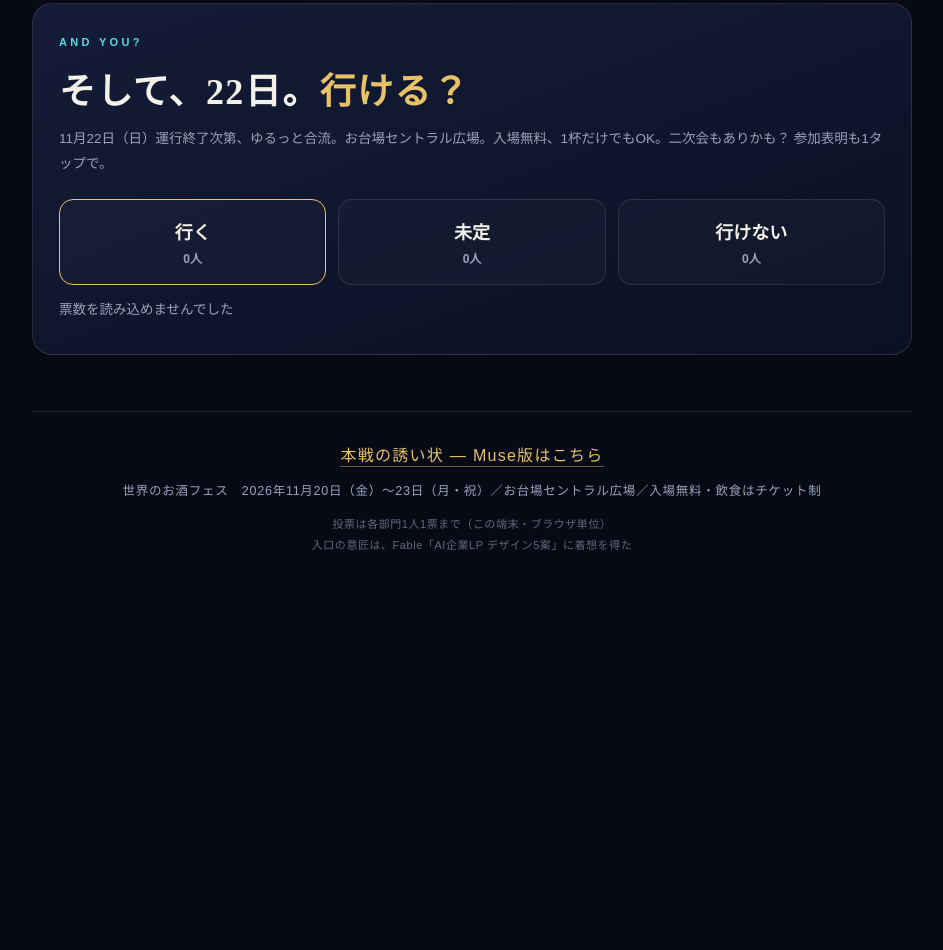
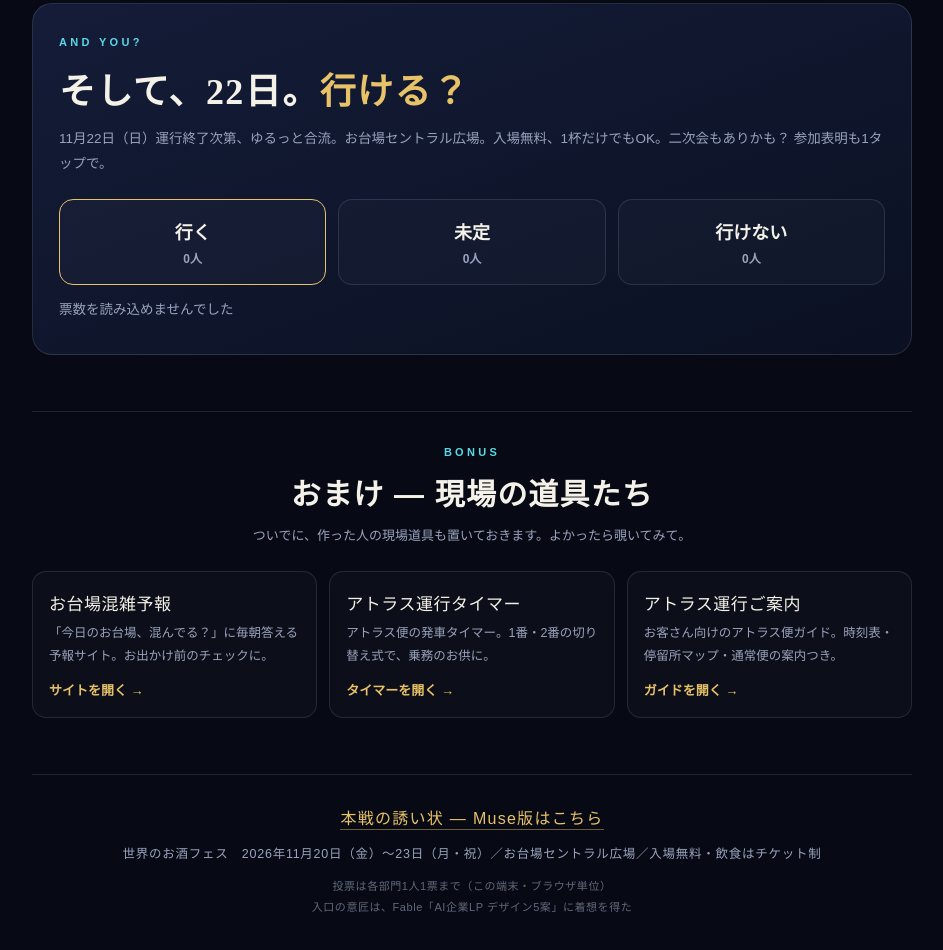
Before and after one commit to poyopoyopu/poyopoyopu.github.io, a plain HTML site: page world-drinks-fes/contest/index.html in a window 1280 px wide. Shown: the part 1292-2242 px from the top of the page, without its empty margins (168-1111 px from the left). Before the commit the page ends 1940 px from the top, so only its background shows below. Drawn offline with Linux system fonts and the light colour scheme; no server answers.

Commit message:
contest hub: add bonus links (odaiba forecast + timers)

```diff
--- a/world-drinks-fes/contest/index.html
+++ b/world-drinks-fes/contest/index.html
@@ -67,6 +67,17 @@ h1 .gold{background:linear-gradient(100deg,#f7e2b8,#e8c268 45%,#c6861e 80%,#f7e2
 .rbtn.picked small{color:#0b1020cc}
 .rbtn:disabled{cursor:default}
 .vstat{color:var(--muted);font-size:12.5px;margin-top:16px;min-height:1.4em}
+.bonus{margin-top:56px;border-top:1px solid var(--line);padding-top:34px;text-align:center}
+.bonus .bk{color:var(--cyan);letter-spacing:.3em;font-size:11px;font-weight:800}
+.bonus h2{font-family:var(--mincho);font-size:clamp(22px,5vw,30px);font-weight:600;letter-spacing:.04em;margin:12px 0 0}
+.bonus .bsub{color:var(--muted);font-size:13px;line-height:1.9;margin:10px 0 0}
+.bgrid{display:grid;grid-template-columns:1fr 1fr 1fr;gap:12px;margin-top:22px;text-align:left}
+@media(max-width:680px){.bgrid{grid-template-columns:1fr}}
+.bcard{display:block;border:1.5px solid var(--line);border-radius:14px;padding:18px 16px;background:#ffffff06;color:var(--txt);text-decoration:none;transition:.15s}
+.bcard:hover{border-color:var(--gold)}
+.bcard .bt{font-family:var(--mincho);font-size:17px;letter-spacing:.03em}
+.bcard .bd{color:var(--muted);font-size:12.5px;line-height:1.8;margin-top:7px}
+.bcard .ba{color:var(--gold);font-size:13px;font-weight:800;margin-top:10px;display:block}
 .colophon{margin-top:56px;border-top:1px solid var(--line);padding:30px 0 8px;text-align:center}
 .colo-main{font-family:var(--mincho);font-size:16px;letter-spacing:.08em;margin:0 0 14px}
 .colo-main a{color:var(--gold,#e8c268);text-decoration:none;border-bottom:1px solid rgba(232,194,104,.45);padding-bottom:2px}
@@ -135,6 +146,17 @@ h1 .gold{background:linear-gradient(100deg,#f7e2b8,#e8c268 45%,#c6861e 80%,#f7e2
 <button class="rbtn" data-key="no"><span class="bar"></span><span>行けない<small>0人</small></span></button>
 </div>
 <p class="vstat" id="vote-status">現在の票数を読み込み中…</p>
+</div>
+
+<div class="bonus fade">
+<div class="bk">BONUS</div>
+<h2>おまけ ― <span class="gold">現場の道具たち</span></h2>
+<p class="bsub">ついでに、作った人の現場道具も置いておきます。よかったら覗いてみて。</p>
+<div class="bgrid">
+<a class="bcard" href="https://odaibacrowdforecast.com/" target="_blank" rel="noopener"><span class="bt">お台場混雑予報</span><p class="bd">「今日のお台場、混んでる？」に毎朝答える予報サイト。お出かけ前のチェックに。</p><span class="ba">サイトを開く →</span></a>
+<a class="bcard" href="https://poyopoyopu.github.io/timer/" target="_blank" rel="noopener"><span class="bt">アトラス運行タイマー</span><p class="bd">アトラス便の発車タイマー。1番・2番の切り替え式で、乗務のお供に。</p><span class="ba">タイマーを開く →</span></a>
+<a class="bcard" href="https://poyopoyopu.github.io/timer/atlas/" target="_blank" rel="noopener"><span class="bt">アトラス運行ご案内</span><p class="bd">お客さん向けのアトラス便ガイド。時刻表・停留所マップ・通常便の案内つき。</p><span class="ba">ガイドを開く →</span></a>
+</div>
 </div>
 
 <footer class="colophon">
```
